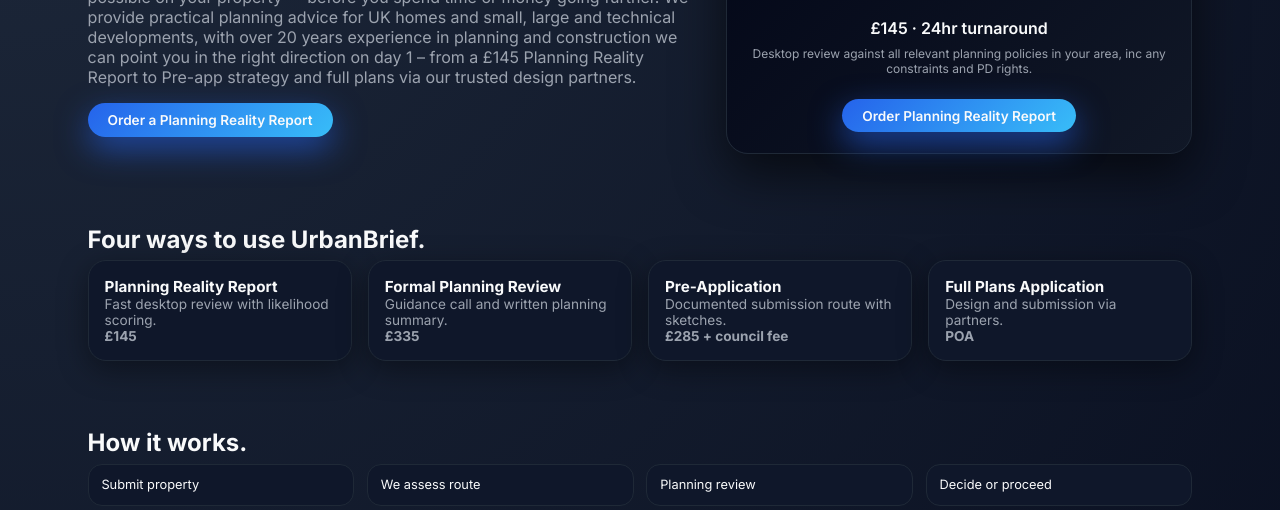
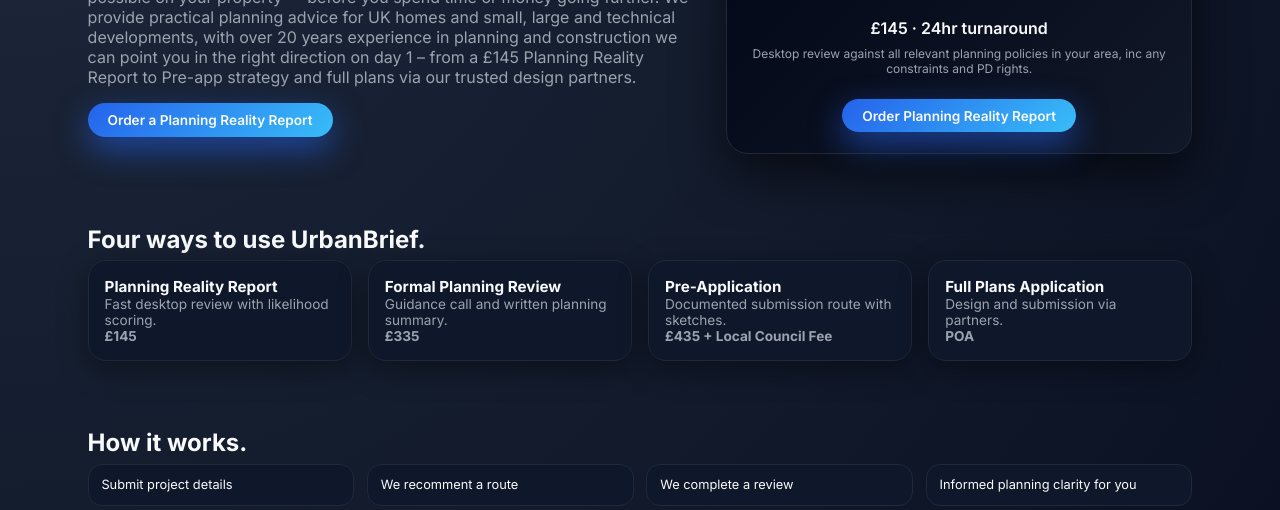
Before and after one commit to georgethepav/urbanbrief, a plain HTML site: page index.html in a window 1280 px wide. Shown: the part 290-800 px from the top of the page. Drawn offline with Linux system fonts and the light colour scheme.

Commit message:
Update index.html

```diff
--- a/index.html
+++ b/index.html
@@ -117,7 +117,7 @@
 
 <div class="card"><h3>Pre-Application</h3>
 <p>Documented submission route with sketches.</p>
-<p><strong>£285 + council fee</strong></p></div>
+<p><strong>£435 + Local Council Fee</strong></p></div>
 
 <div class="card"><h3>Full Plans Application</h3>
 <p>Design and submission via partners.</p>
@@ -130,10 +130,10 @@
 <section id="process" class="section">
 <h2>How it works.</h2>
 <div class="process">
-<div class="step">Submit property</div>
-<div class="step">We assess route</div>
-<div class="step">Planning review</div>
-<div class="step">Decide or proceed</div>
+<div class="step">Submit project details</div>
+<div class="step">We recomment a route</div>
+<div class="step">We complete a review</div>
+<div class="step">Informed planning clarity for you</div>
 </div>
 </section>
 
```
